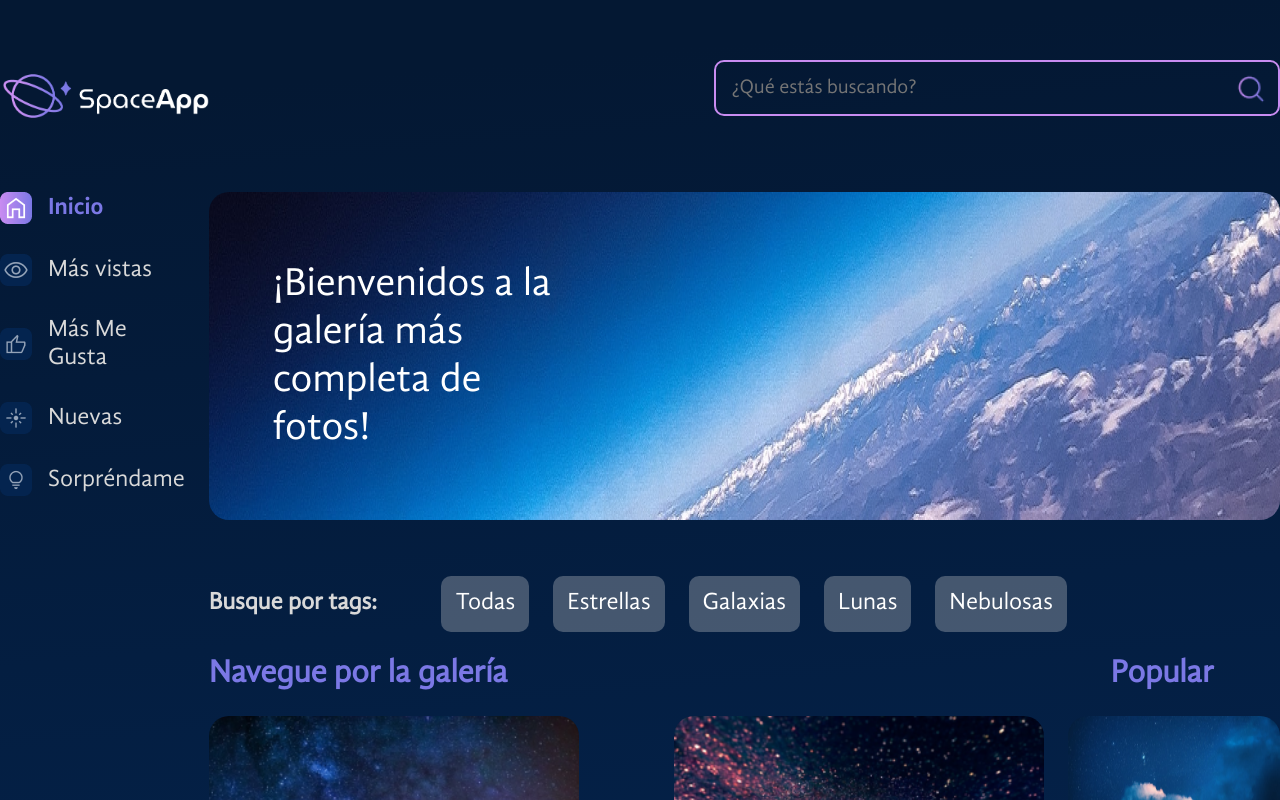
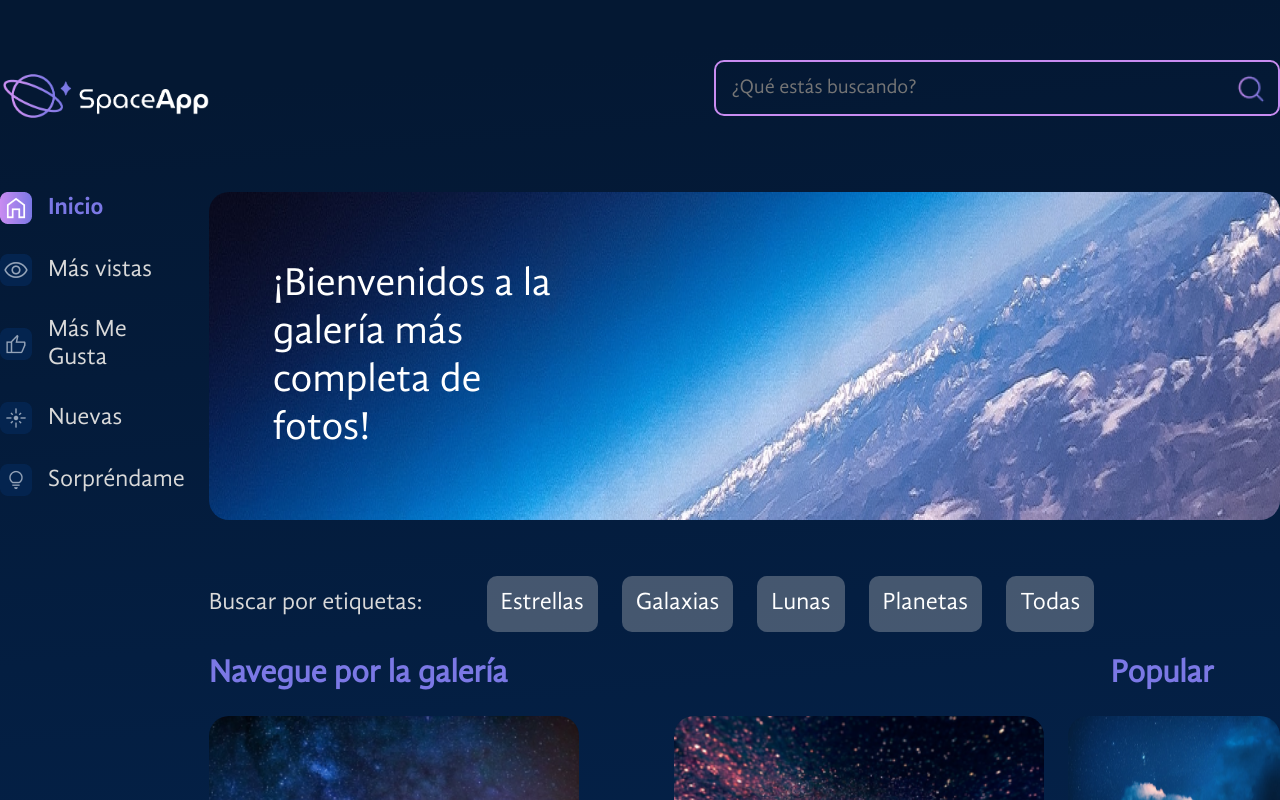
Before and after one commit to Mariq12/space-app-vite, a React (Vite) app: page / in a window 1280 px wide. Shown: the top 800 px of the page. Built offline with nearby package versions, Linux system fonts and the light colour scheme.

Commit message:
Tiene funcionalidad los tags

```diff
--- a/src/App.jsx
+++ b/src/App.jsx
@@ -6,8 +6,9 @@ import Banner from "./components/banner/Banner"
 import bannner from "./assets/banner.png"
 import Gallery from "./components/gallery/Gallery"
 import photos from "./photos.json"
-import { useState } from "react"
 import ModalZoom from "./components/modalZom/ModalZoom"
+import { useEffect, useState } from "react"
+import Footer from "./components/footer/Footer"
 
 const FondoGradiente = styled.div`
 background: linear-gradient(175deg, #041833 4.16%, #04244F 48%, #154580 96.76%);
@@ -31,7 +32,19 @@ const GalleryContent = styled.section`
 
 const App = () => {
 const [photosGallery, setPhotosGallery] = useState(photos)
+const [filter, setFilter] = useState('')
+const [tag, setTag] = useState(0)
 const [selectedPhoto, setSelectedPhoto] = useState(null)
+
+//Para filtrar la búsqueda de las fotos
+useEffect(() => {
+  const filterPhotos = photos.filter(photo => {
+    const filterByTag = !tag || photo.tagId === tag;
+    const filterByTitle = !filter || photo.title.toLowerCase().includes(filter.toLowerCase())
+    return filterByTag && filterByTitle
+  })
+  setPhotosGallery(filterPhotos)
+}, [filter, tag])
 
 const toggleFavorite= (photo) => {
   if(photo.id === selectedPhoto?.id){
@@ -55,12 +68,16 @@ const toggleFavorite= (photo) => {
       <FondoGradiente>
         <GlobalStyles />
         <AppContainer>
-          <Headboard />
+          <Headboard
+            filter={filter}
+            setFilter={setFilter}
+            />
           <MainContainer>
             <Sidebar />
             <GalleryContent>
               <Banner texto="¡Bienvenidos a la galería más completa de fotos!" backgroundImage={bannner} />
-              <Gallery selectPhoto={photo=>setSelectedPhoto(photo)} photos={photosGallery} toggleFavorite={toggleFavorite} />
+              <Gallery selectPhoto={photo=>setSelectedPhoto(photo)} photos={photosGallery} toggleFavorite={toggleFavorite}
+              setTag={setTag} />
             </GalleryContent>
           </MainContainer>
         </AppContainer>
@@ -68,6 +85,7 @@ const toggleFavorite= (photo) => {
         close={()=>setSelectedPhoto(null)}
         toggleFavorite={toggleFavorite} />
       </FondoGradiente>
+      <Footer />
     </>
   )
 }
--- /dev/null
+++ b/src/components/footer/Footer.jsx
@@ -0,0 +1,55 @@
+import { styled } from 'styled-components';
+
+const StyledFooter = styled.footer`
+    display: flex;
+    justify-content: space-between;
+    align-items: center;
+    width: 100%;
+    margin-top: 100px;
+    background-color: #04244F;
+    padding: 22px;
+    box-sizing: border-box;
+`;
+
+const IconContainer = styled.ul`
+    margin: 0;
+    padding: 0;
+    list-style: none;
+    li {
+        display: inline-block;
+        margin-right: 32px;
+    }
+`;
+
+const FooterText = styled.p`
+    font-size: 16px;
+    color: white;
+    margin: 0;
+`;
+
+function Footer() {
+    return (
+        <StyledFooter>
+            <IconContainer>
+                <li>
+                    <a href="#">
+                        <img src="/img/redes/facebook.svg" alt="" />
+                    </a>
+                </li>
+                <li>
+                    <a href="#">
+                        <img src="/img/redes/twitter.svg" alt="" />
+                    </a>
+                </li>
+                <li>
+                    <a href="#">
+                        <img src="/img/redes/instagram.svg" alt="" />
+                    </a>
+                </li>
+            </IconContainer>
+            <FooterText>Desarrollado por Alura.</FooterText>
+        </StyledFooter>
+    );
+}
+
+export default Footer
--- a/src/components/gallery/Gallery.jsx
+++ b/src/components/gallery/Gallery.jsx
@@ -18,10 +18,10 @@ const ImageContainer = styled.section`
     gap: 24px;
 `
 
-const Gallery = ({photos= [], selectPhoto, toggleFavorite}) => {
+const Gallery = ({photos= [], setTag, selectedPhoto, toggleFavorite}) => {
     return (
         <>
-            <Tag />
+            <Tag setTag={setTag} />
             <GalleryContainer>
                 <FluidSection>
                     <Title>
@@ -30,7 +30,7 @@ const Gallery = ({photos= [], selectPhoto, toggleFavorite}) => {
                     <ImageContainer>
                     {photos.map(photo=>(<Image
                     toggleFavorite={toggleFavorite}
-                    requestZoom={selectPhoto}
+                    requestZoom={selectedPhoto}
                         key={photo.id}
                         photo={photo} />))}
                     </ImageContainer>
@@ -43,8 +43,9 @@ const Gallery = ({photos= [], selectPhoto, toggleFavorite}) => {
 
 Gallery.propTypes = {
     photos: PropTypes.array,
-    selectPhoto: PropTypes.func.isRequired,
-    toggleFavorite: PropTypes.func.isRequired
+    selectedPhoto: PropTypes.func.isRequired,
+    toggleFavorite: PropTypes.func.isRequired,
+    setTag: PropTypes.func.isRequired
 }
 
 export default Gallery;
--- a/src/components/gallery/image/Image.jsx
+++ b/src/components/gallery/image/Image.jsx
@@ -38,7 +38,12 @@ const Footer = styled.footer`
 `
 
 const Image = ({ photo, expandida = false, requestZoom, toggleFavorite }) => {
-    const favoriteIcon = photo.favorite ? '/icons/favorito-activo.png' : '/icons/favorito.png'
+    //const favoriteIcon = photo.favorite ? '/icons/favorito-activo.png' : '/icons/favorito.png'
+    let favoriteIcon = '/icons/favorito.png';
+    if (photo.favorite) {
+        favoriteIcon = '/icons/favorito-activo.png'
+    }
+
     return (
         <Figure $expandida={expandida} id={`photo-${photo.id}`}>
             <img src={photo.path} alt={photo.alt} />
--- a/src/components/gallery/tags/Tags.jsx
+++ b/src/components/gallery/tags/Tags.jsx
@@ -1,47 +1,50 @@
-import { styled } from 'styled-components';
 import tags from './tags.json'
+import { styled } from 'styled-components'
+import PropTypes from 'prop-types';
 
-const TagsContainer = styled.section`
+const BarTags = styled.div`
     display: flex;
     align-items: center;
     gap: 64px;
     margin-top: 56px;
 `
-
-const TagTitulo = styled.h3`
+const TitleTags = styled.p`
     color: #D9D9D9;
     font-size: 24px;
     margin: 0;
-`;
-
+`
 const Tag = styled.button`
     font-size: 24px;
     color: #FFFFFF;
-    background: rgba(217, 217, 217, 0.3);
-    border-radius: 10px;
+    background-color:rgba(217, 217, 217, 0.3);
     cursor: pointer;
     transition: background-color 0.3s ease;
     padding: 12px;
     box-sizing: border-box;
-    border: 2px solid transparent;
-    &:hover {
-      border-color: #C98CF1;
+    border-radius: 10px;
+    border-color: transparent;
+    &:hover{
+        border-color: #C98CF1;
     }
 `
-
 const Div = styled.div`
     display: flex;
     gap: 24px;
     justify-content: end;
 `
+const Tags = ({ setTag }) => {
+    return (
+        <BarTags>
+            <TitleTags>Buscar por etiquetas:</TitleTags>
+            <Div>
+                {tags.map(tag => <Tag key={tag.id} onClick={() => setTag(tag.tag)}>{tag.titulo}</Tag>)}
+            </Div>
+        </BarTags>
+    )
+}
 
-const Tags = () => {
-    return <TagsContainer>
-        <TagTitulo>Busque por tags:</TagTitulo>
-        <Div>
-            {tags.map(tag => <Tag key={tag.id}>{tag.titulo}</Tag>)}
-        </Div>
-    </TagsContainer>
+Tags.propTypes = {
+    setTag: PropTypes.func.isRequired
 }
 
 export default Tags
--- a/src/components/gallery/tags/tags.json
+++ b/src/components/gallery/tags/tags.json
@@ -2,22 +2,26 @@
 [
     {
         "id": 0,
-        "titulo": "Todas"
+        "titulo": "Estrellas",
+        "tag":1
     },
     {
         "id": 1,
-        "titulo": "Estrellas"
+        "titulo": "Galaxias",
+        "tag":2
     },
     {
         "id": 2,
-        "titulo": "Galaxias"
+        "titulo": "Lunas",
+        "tag":3
     },
     {
         "id": 3,
-        "titulo": "Lunas"
+        "titulo": "Planetas",
+        "tag":4
     },
     {
         "id": 4,
-        "titulo": "Nebulosas"
+        "titulo": "Todas"
     }
 ]
--- a/src/components/textField/TextField.jsx
+++ b/src/components/textField/TextField.jsx
@@ -1,5 +1,6 @@
 import { styled } from "styled-components"
 import search from '../../assets/icons/search.png'
+import PropTypes from 'prop-types';
 
 const StylizedContainer = styled.div`
     position: relative;
@@ -27,12 +28,17 @@ const IconMagnifier = styled.img`
     width: 38px !important;
     height: 38px;
 `;
-const TextField = () => {
+
+const TextField = ({ setFilter }) => {
     return (
         <StylizedContainer>
-            <StyledTextField type="text" placeholder="¿Qué estás buscando?"/>
+            <StyledTextField onChange={(event) => { setFilter(event.target.value)} } type="text" placeholder="¿Qué estás buscando?"/>
             <IconMagnifier src={search} alt="ícono de lupa" />
         </StylizedContainer>
     )
 }
+
+TextField.propTypes = {
+    setFilter: PropTypes.func.isRequired
+};
 export default TextField
```
